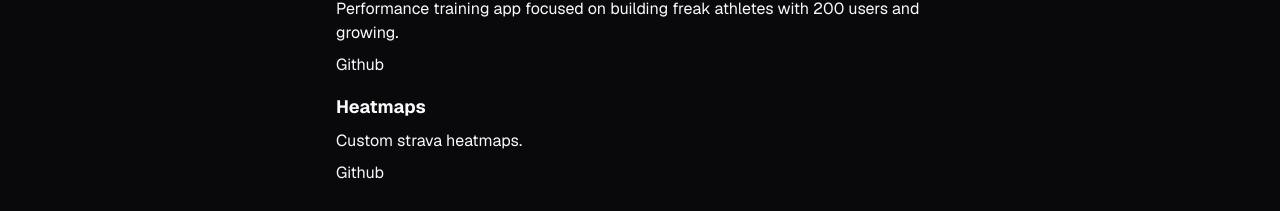
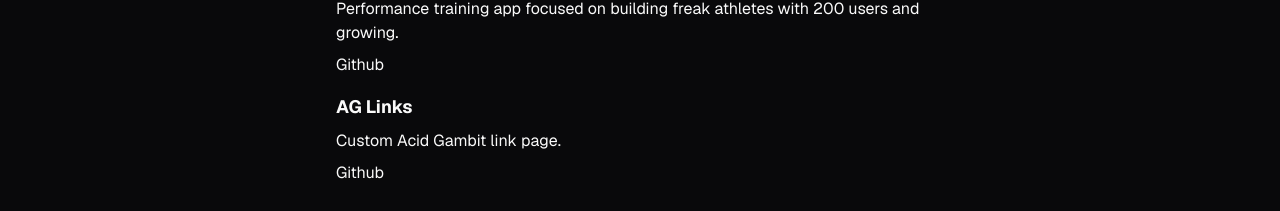
Before and after one commit to mattbrc/portfolio, a Next.js app: page /projects in a window 1280 px wide. Shown: the part 155-366 px from the top of the page. Built offline with nearby package versions, Linux system fonts and the light colour scheme.

Commit message:
change ag links in projects

```diff
--- a/src/app/projects/page.tsx
+++ b/src/app/projects/page.tsx
@@ -19,8 +19,8 @@
       >
         Github
       </Link>
-      <p className="pt-4 font-bold text-lg">Heatmaps</p>
-      <p className="py-2">Custom strava heatmaps.</p>
+      <p className="pt-4 font-bold text-lg">AG Links</p>
+      <p className="py-2">Custom Acid Gambit link page.</p>
       <Link
         className="hover:underline decoration-red-400 underline-offset-4"
         href="https://github.com/mattbrc/endurance-is-art"
```
